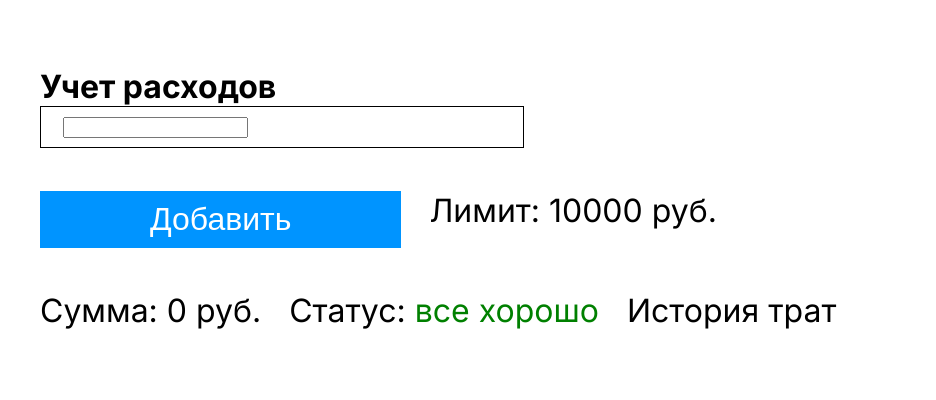
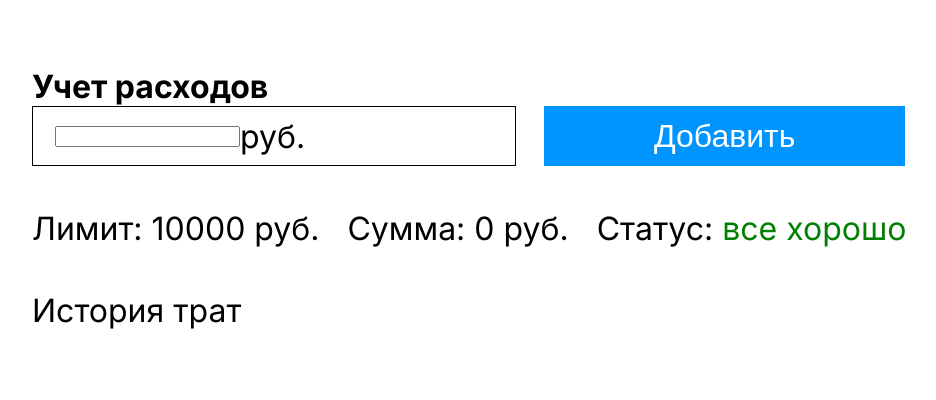
Before and after one commit to guridovme/expenses-app, a plain HTML site: page index.html in a window 1280 px wide. Shown: the whole page, without its empty margins (167-1103 px from the left). Drawn offline with Linux system fonts and the light colour scheme.

Commit message:
.rub::after

```diff
--- a/index.css
+++ b/index.css
@@ -5,15 +5,13 @@ body {
 }
 h1 {
     font-weight: 700;
-
 }
 .wrapper{
-    width: 1000px;
+    width: 1016px;
     padding: 67px;
     margin: auto;
 }
 .expenses {
-
     display: flex;
     flex-direction: row;
     flex-wrap: wrap;
@@ -30,7 +28,9 @@ h1 {
     padding: 10px 17px 9px 22px;
     border: 1px solid #000000;
 }
-
+.rub::after{
+    content: " руб.";
+}
 .addButton {
     display: block;
     padding: 10px 110px;
```
